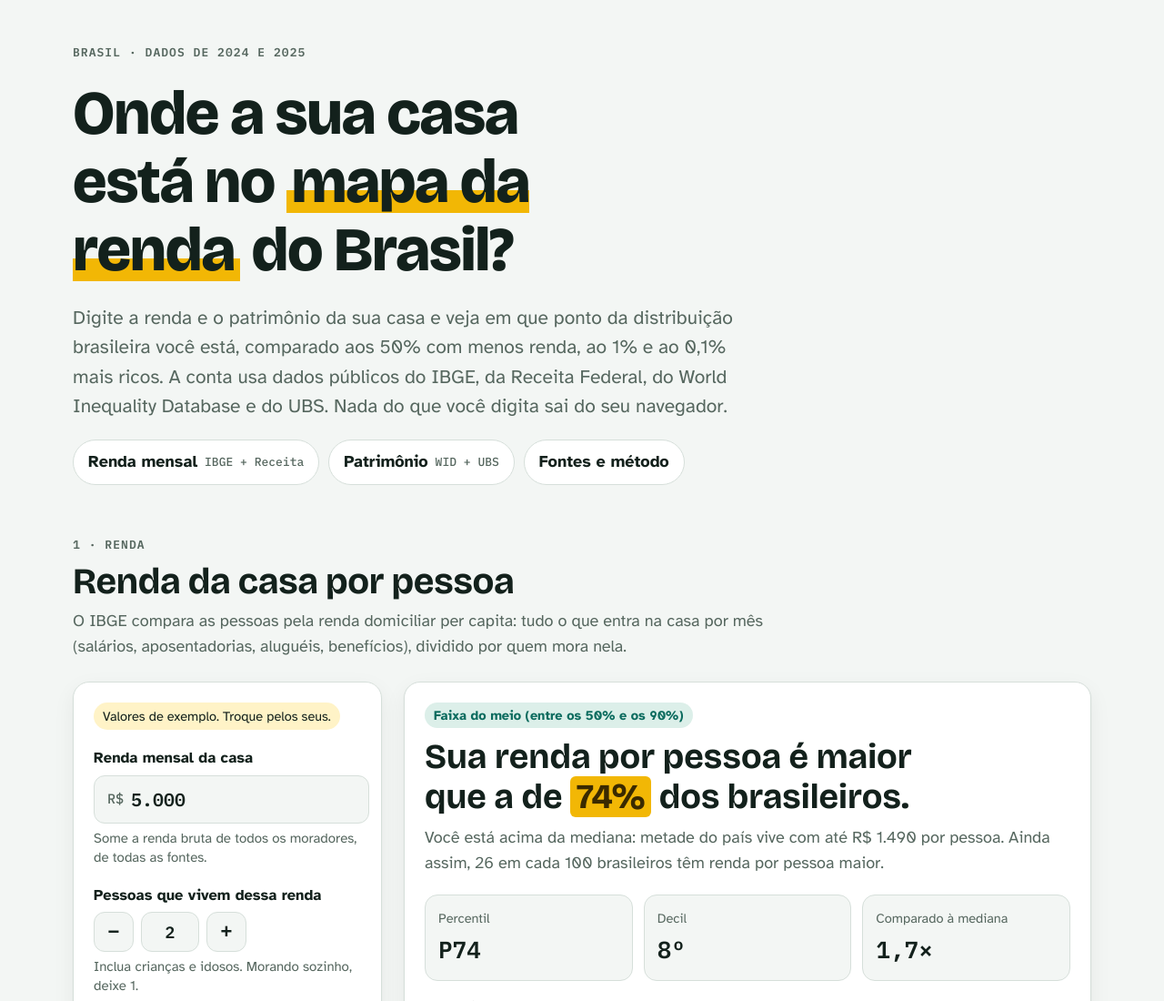
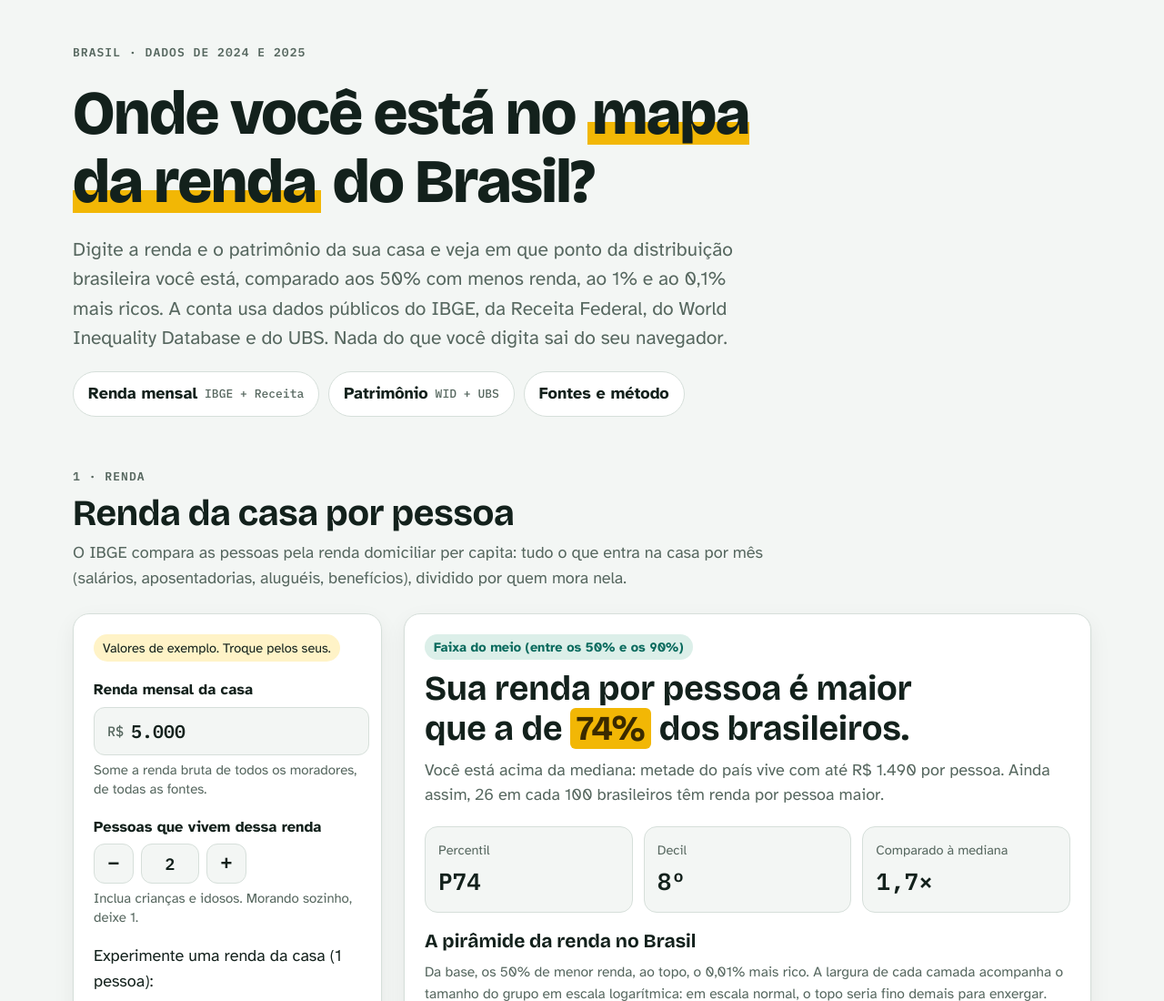
Before and after one commit to berdfandrade/calculadora-privilegios, a plain HTML site: page index.html in a window 1280 px wide. Shown: the top 1100 px of the page at 91% size. Drawn offline with nearby package versions, Linux system fonts and the light colour scheme.

Commit message:
Título: onde você está no mapa da renda
Co-Authored-By: Claude Opus 5.5 <noreply@anthropic.com>

```diff
--- a/index.html
+++ b/index.html
@@ -227,7 +227,7 @@ footer { font-size: 14.5px; color: var(--muted); }
 <div class="wrap">
   <header class="hero">
     <span class="eyebrow">Brasil · dados de 2024 e 2025</span>
-    <h1>Onde a sua casa está no <em>mapa da renda</em> do Brasil?</h1>
+    <h1>Onde você está no <em>mapa da renda</em> do Brasil?</h1>
     <p class="lede">Digite a renda e o patrimônio da sua casa e veja em que ponto da distribuição brasileira você está, comparado aos 50% com menos renda, ao 1% e ao 0,1% mais ricos. A conta usa dados públicos do IBGE, da Receita Federal, do World Inequality Database e do UBS. Nada do que você digita sai do seu navegador.</p>
     <nav class="jump" aria-label="Ir para a calculadora">
       <a href="#renda">Renda mensal <span>IBGE + Receita</span></a>
```
